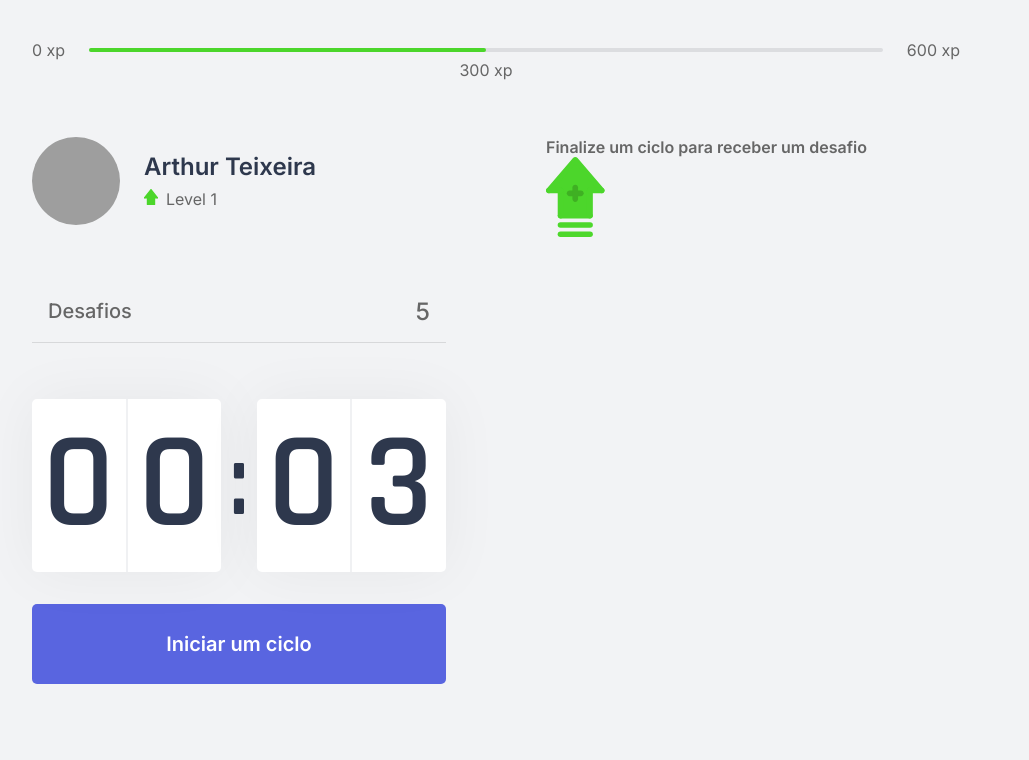
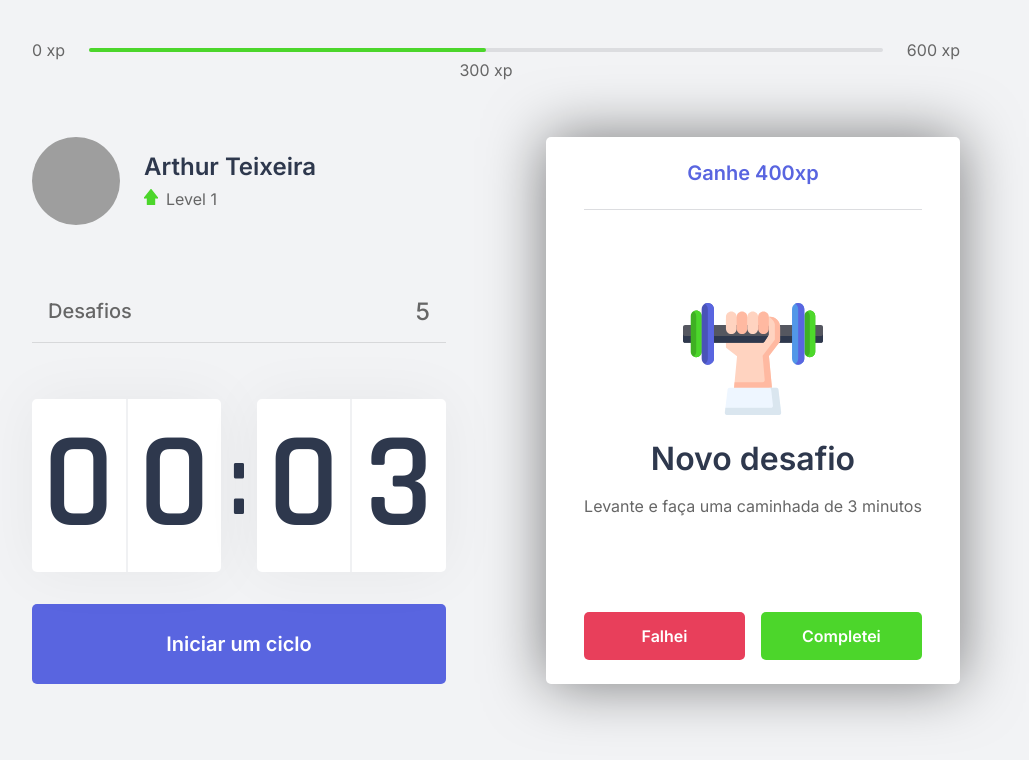
Before and after one commit to Arthur-art/ApplicationMoveit, a Next.js app in the folder moveit-next/: page / in a window 1280 px wide. Shown: the top 760 px of the page, without its empty margins (144-1173 px from the left). Built offline with nearby package versions, Linux system fonts and the light colour scheme; grey boxes are pictures that could not be loaded.

Commit message:
Upadating ChallengeBoxModuleCss

```diff
--- a/moveit-next/src/components/ChallengeBox.tsx
+++ b/moveit-next/src/components/ChallengeBox.tsx
@@ -1,14 +1,34 @@
-import styles from '../styles/components/ChallengeBox.module.css';
+import styles from "../styles/components/ChallengeBox.module.css";
 
-export function ChallengeBox(){
+export function ChallengeBox() {
+  const hasActiveChallenge = true;
+
   return (
     <div className={styles.challengeBoxContainer}>
+      {hasActiveChallenge ? (
+        <div className={styles.challengeActive}>
+          <header>Ganhe 400xp</header>
+
+          <main>
+            <img src="icons/body.svg" alt="" />
+            <strong>Novo desafio</strong>
+            <p>Levante e faça uma caminhada de 3 minutos</p>
+          </main>
+
+          <footer>
+            <button type="button" className={styles.challengeFailedButton}>Falhei</button>
+            <button type="button" className={styles.challengeSucceededButton}>Completei</button>
+          </footer>
+        </div>
+      ) : (
         <div className={styles.challengeNotActive}>
           <strong>Finalize um ciclo para receber um desafio</strong>
           <p>
             <img src="icons/level-up.svg" alt="Level Up" />
+            Avance de level completando desafios
           </p>
         </div>
+      )}
     </div>
-    )
+  );
 }
--- a/moveit-next/src/styles/components/ChallengeBox.module.css
+++ b/moveit-next/src/styles/components/ChallengeBox.module.css
@@ -1,2 +1,105 @@
 .challengeBoxContainer {
+  height: 100%;
+
+  background: var(--white);
+  border-radius: 5px;
+  box-shadow: 0 0 60px rgba(0, 0, 0, 0.5);
+  padding: 1.5rem 2rem;
+
+  display: flex;
+  flex-direction: column;
+  align-items: center;
+  justify-content: center;
+
+  text-align: center;
 }
+
+.challengeNotActive {
+  display: flex;
+  flex-direction: column;
+  align-items: center;
+}
+
+.challengeNotActive strong {
+  font-size: 1.5rem;
+  font-weight: 500;
+  line-height: 1.4;
+}
+
+.challengeNotActive p {
+  display: flex;
+  flex-direction: column;
+  align-items: center;
+  line-height: 1.4;
+  max-width: 70%;
+  margin-top: 3rem;
+}
+
+.challengeNotActive p img {
+  margin-bottom: 1rem;
+}
+
+.challengeActive {
+  height: 100%;
+
+  display: flex;
+  flex-direction: column;
+}
+
+.challengeActive header {
+  color: var(--blue);
+  font-weight: 600;
+  font-size: 1.25rem;
+  padding: 0 2rem 1.5rem;
+  border-bottom: 1px solid var(--gray-line);
+}
+
+.challengeActive main {
+  flex: 1;
+  display: flex;
+  flex-direction: column;
+  align-items: center;
+  justify-content: center;
+}
+
+.challengeActive main strong {
+  font-size: 2rem;
+  font-weight: 600;
+  color: var(--title);
+  margin: 1.5rem 0 1rem;
+}
+
+.challengeActive main p {
+  line-height: 1.5;
+}
+
+.challengeActive footer {
+  display: grid;
+  grid-template-columns: 1fr 1fr;
+  gap: 1rem;
+}
+
+.challengeActive footer button {
+  height: 3rem;
+
+  display: flex;
+  align-items: center;
+  justify-content: center;
+
+  border: 0;
+  border-radius: 5px;
+
+  color: var(--white);
+  font-size: 1rem;
+
+  font-size: 1rem;
+  font-weight: 600;
+}
+
+.challengeActive footer button.challengeFailedButton {
+  background: var(--red);
+}
+
+.challengeActive footer button.challengeSucceededButton {
+  background: var(--green);
+}
```
Lines whose indentation alone changed are shown as unchanged.
